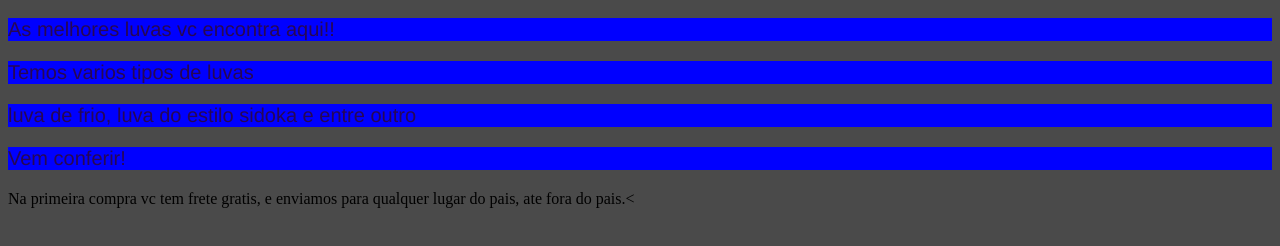
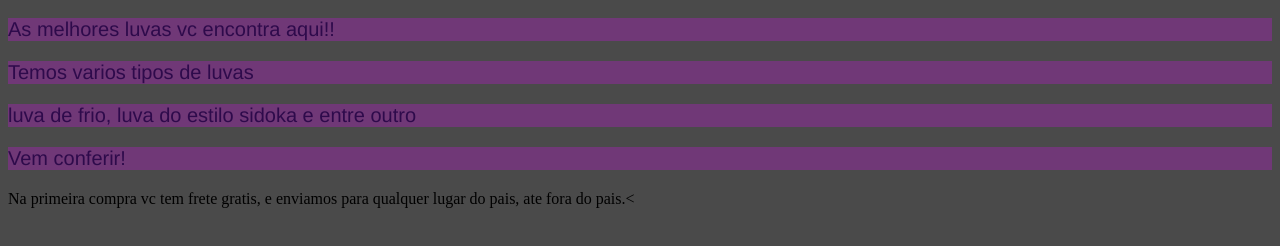
Before and after one commit to lucasMalvadeza/lucasal, a plain HTML site: page index.html in a window 1280 px wide. Shown: the part 54-300 px from the top of the page. Drawn offline with Linux system fonts and the light colour scheme.

Commit message:
nkebfrnf

```diff
--- a/style.css
+++ b/style.css
@@ -15,5 +15,5 @@ p{
 color:rgba(42, 8, 73, 0.938) ;
 font-family:'Franklin Gothic Medium', 'Arial Narrow', Arial, sans-serif ;
 font-size: 20px;
-background: blue;
+background: rgba(225, 0, 255, 0.247);
 }
```
